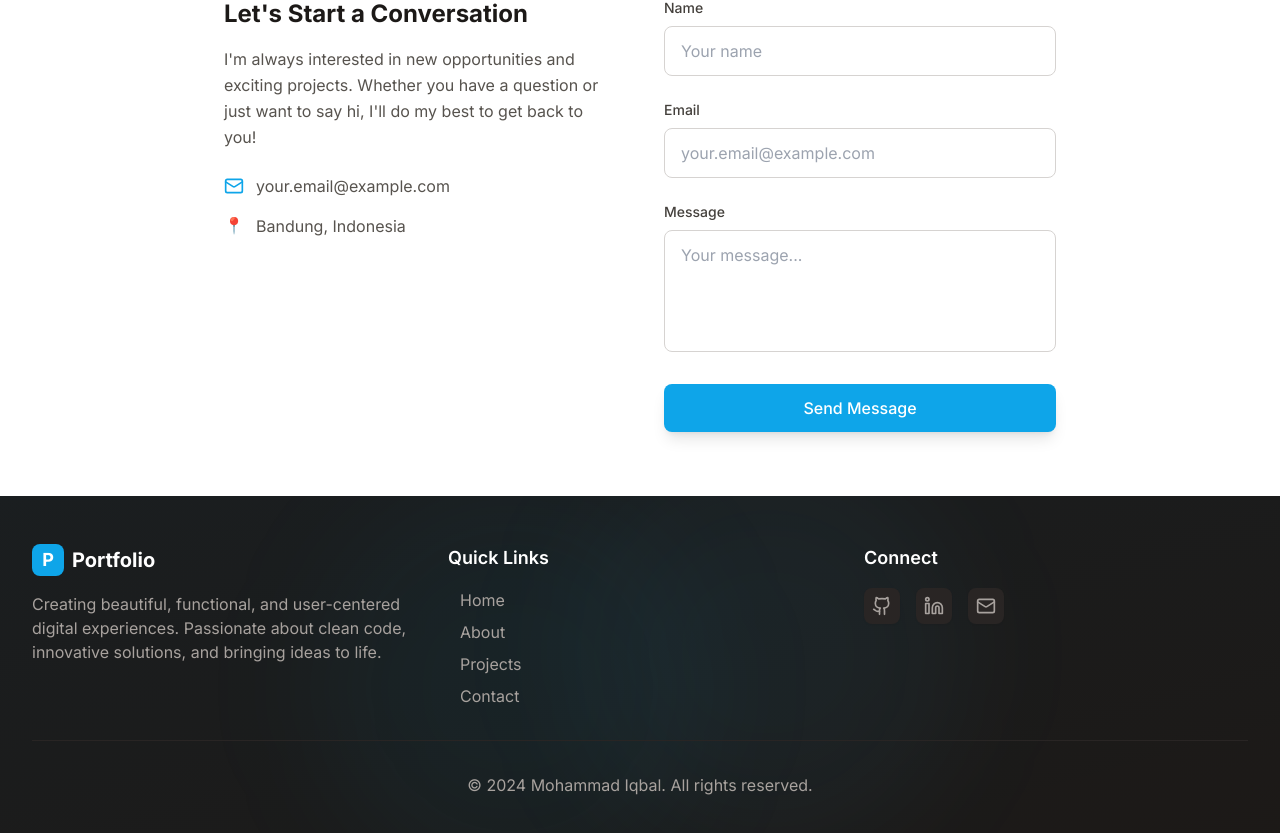
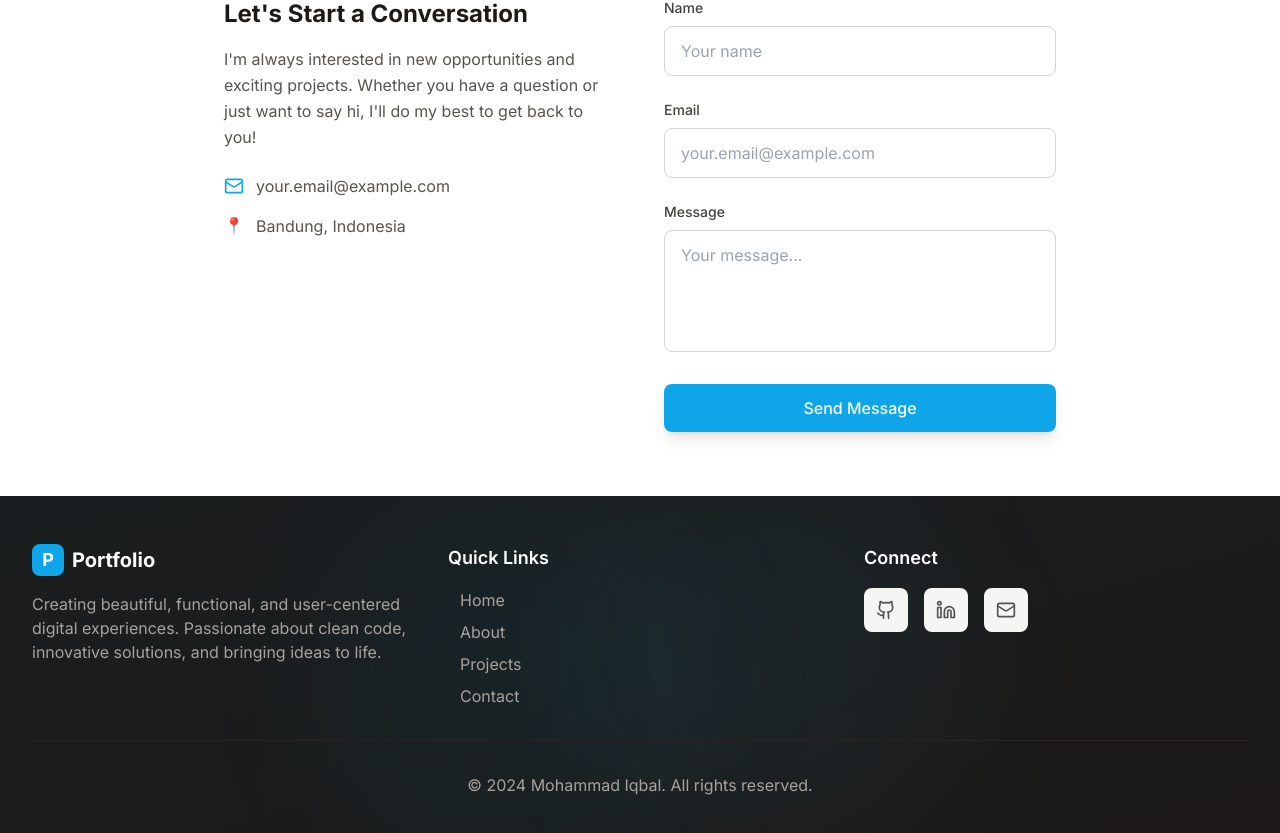
Before and after one commit to mohammaiIqbalMaulana/Web-Portofolio, a React (Vite) app: page / in a window 1280 px wide. Shown: the part 2518-3351 px from the top of the page. Built offline with nearby package versions, Linux system fonts and the light colour scheme.

Commit message:
memperbaiki efek icon

```diff
--- a/index.html
+++ b/index.html
@@ -3,24 +3,7 @@
   <head>
     <meta charset="UTF-8" />
     <link rel="icon" type="image/svg+xml" href="/vite.svg" />
-    <meta name="viewport" content="width=device-width, initial-scale=1.0" />
-    <meta name="description" content="Professional Portfolio - Full Stack Developer & Designer" />
-    <meta name="keywords" content="portfolio, developer, full stack, react, web development" />
-    <meta name="author" content="Your Name" />
-
-    <!-- Open Graph / Facebook -->
-    <meta property="og:type" content="website" />
-    <meta property="og:title" content="Professional Portfolio" />
-    <meta property="og:description" content="Full Stack Developer & Designer Portfolio" />
-    <meta property="og:image" content="/og-image.png" />
-
-    <!-- Twitter -->
-    <meta property="twitter:card" content="summary_large_image" />
-    <meta property="twitter:title" content="Professional Portfolio" />
-    <meta property="twitter:description" content="Full Stack Developer & Designer Portfolio" />
-    <meta property="twitter:image" content="/og-image.png" />
-
-    <title>Professional Portfolio</title>
+    <title>Portofolio Mohammad Iqbal Maulana</title>
   </head>
   <body>
     <div id="root"></div>
--- a/src/pages/SinglePageApp.tsx
+++ b/src/pages/SinglePageApp.tsx
@@ -685,7 +685,7 @@ const SinglePageAppContent: React.FC = () => {
                       { icon: Github, href: 'https://github.com', label: 'GitHub' },
                       { icon: Linkedin, href: 'https://linkedin.com', label: 'LinkedIn' },
                       { icon: Mail, href: 'mailto:your.email@example.com', label: 'Email' },
-                    ].map((social, index) => {
+                    ].map((social) => {
                       const Icon = social.icon
                       return (
                           <motion.a
@@ -693,13 +693,9 @@ const SinglePageAppContent: React.FC = () => {
                             href={social.href}
                             target="_blank"
                             rel="noopener noreferrer"
-                          initial={{ opacity: 0, scale: 0.8 }}
-                          whileInView={{ opacity: 1, scale: 1 }}
-                          transition={{ duration: 0.4, delay: 0.3 + index * 0.1 }}
-                          viewport={{ once: true }}
                             whileHover={{ scale: 1.1, y: -2 }}
                             whileTap={{ scale: 0.95 }}
-                          className="p-2 bg-secondary-800 text-secondary-400 hover:text-primary-400 hover:bg-secondary-700 rounded-lg transition-all duration-200 shadow-sm hover:shadow-md"
+                            className="p-2 sm:p-3 bg-secondary-100 dark:bg-secondary-800 text-secondary-600 dark:text-secondary-400 rounded-lg hover:text-primary-600 dark:hover:text-primary-400 hover:bg-primary-50 dark:hover:bg-primary-900/20 transition-colors"
                             aria-label={social.label}
                           >
                           <Icon size={18} className="sm:w-5 sm:h-5" />
```
Lines whose indentation alone changed are shown as unchanged.
